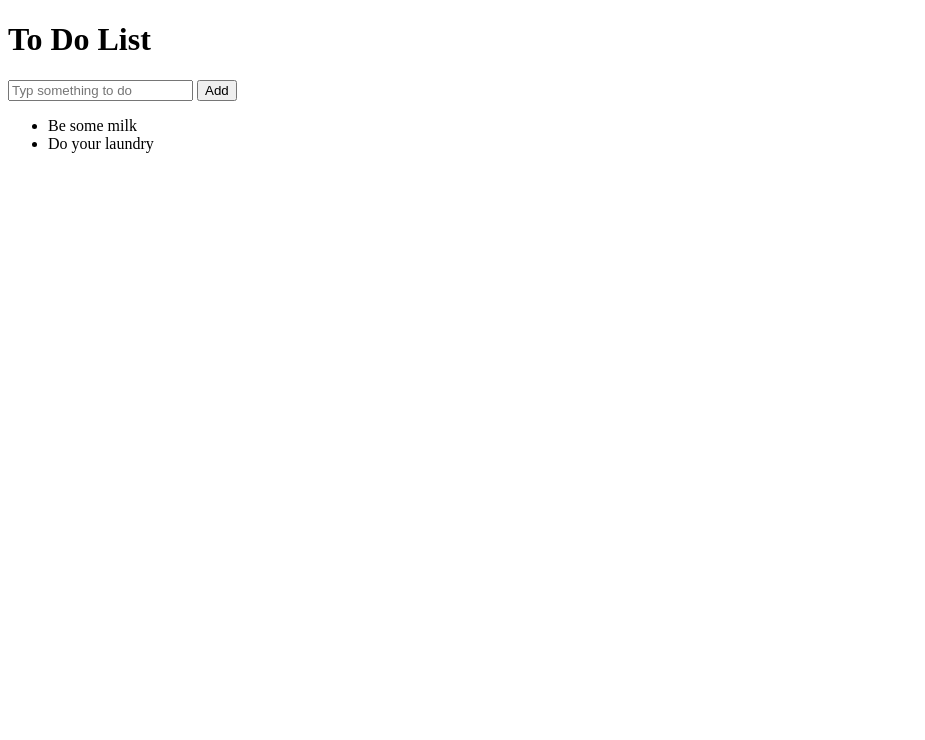
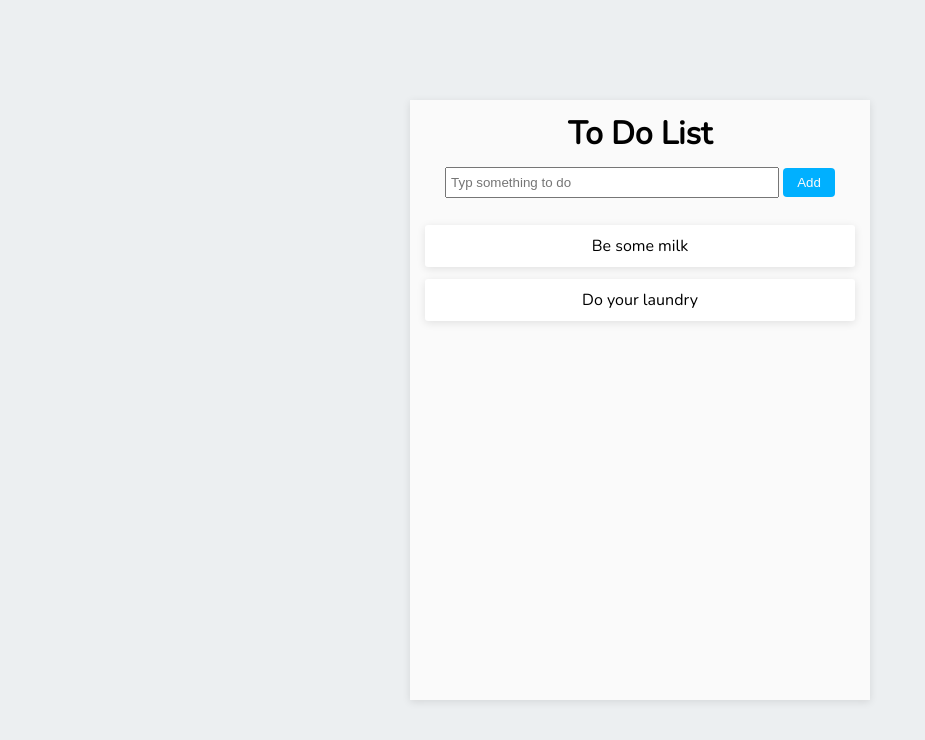
Before and after one commit to AnsonAMS/to-do-list-app, a plain HTML site: page index.html in a window 1280 px wide. Shown: the whole page, without its empty margins (0-925 px from the left). Drawn offline with nearby package versions, Linux system fonts and the light colour scheme.

Commit message:
Updating html and style

```diff
--- a/index.html
+++ b/index.html
@@ -10,7 +10,7 @@
 <body>
     <div class="container">
         <h1>To Do List</h1>
-        <div>
+        <div class="add-element">
             <input type="text" id="todo" placeholder="Typ something to do">
             <button id="btn">Add</button>
 
--- a/style.css
+++ b/style.css
@@ -0,0 +1,76 @@
+@import url('https://fonts.googleapis.com/css2?family=Nunito:wght@300&display=swap');
+
+*{
+    margin: 0;
+    padding: 0;
+    outline: 0;
+}
+
+body {
+    background-color: #eceff1;
+}
+
+.container {
+    position: absolute;
+    left: 50%;
+    top: 50%;
+    transform: translate(-50%, -50%);
+    background-color: #fafafa;
+    box-shadow: 0 2px 8px rgba(0, 0, 0, 0.1);
+    width: 460px;
+    height: 600px;
+    text-align: center;
+    font-family: 'Nunito', sans-serif;
+}
+
+h1 {
+    margin: 12px 0;
+}
+
+.add-element {
+    margin: 12px 0;
+}
+input {
+    padding: 6px 4px;
+    width: 70%
+}
+
+button {
+    padding: 7px 14px;
+    background-color: #00b0ff;
+    border: none;
+    border-radius: 4px;
+    color: #fafafa;
+}
+
+.element-list {
+    height: 550px;
+    overflow-y: auto;
+}
+
+ul {
+    padding: 15px;
+}
+
+li {
+    list-style: none;
+    padding: 10px 15px;
+    background-color: #fff;
+    margin: 12px 0;
+    box-shadow: 0 2px 8px rgba(0, 0, 0, 0.1);
+    border-radius: 3px;
+    transition: .4s;
+}
+
+button:hover {
+    background-color: #1565c0;
+}
+
+li:hover {
+    background-color: #e0e0e0;
+}
+
+.checked {
+    text-decoration: line-through;
+    background-color: #e0e0e0;
+}
```
